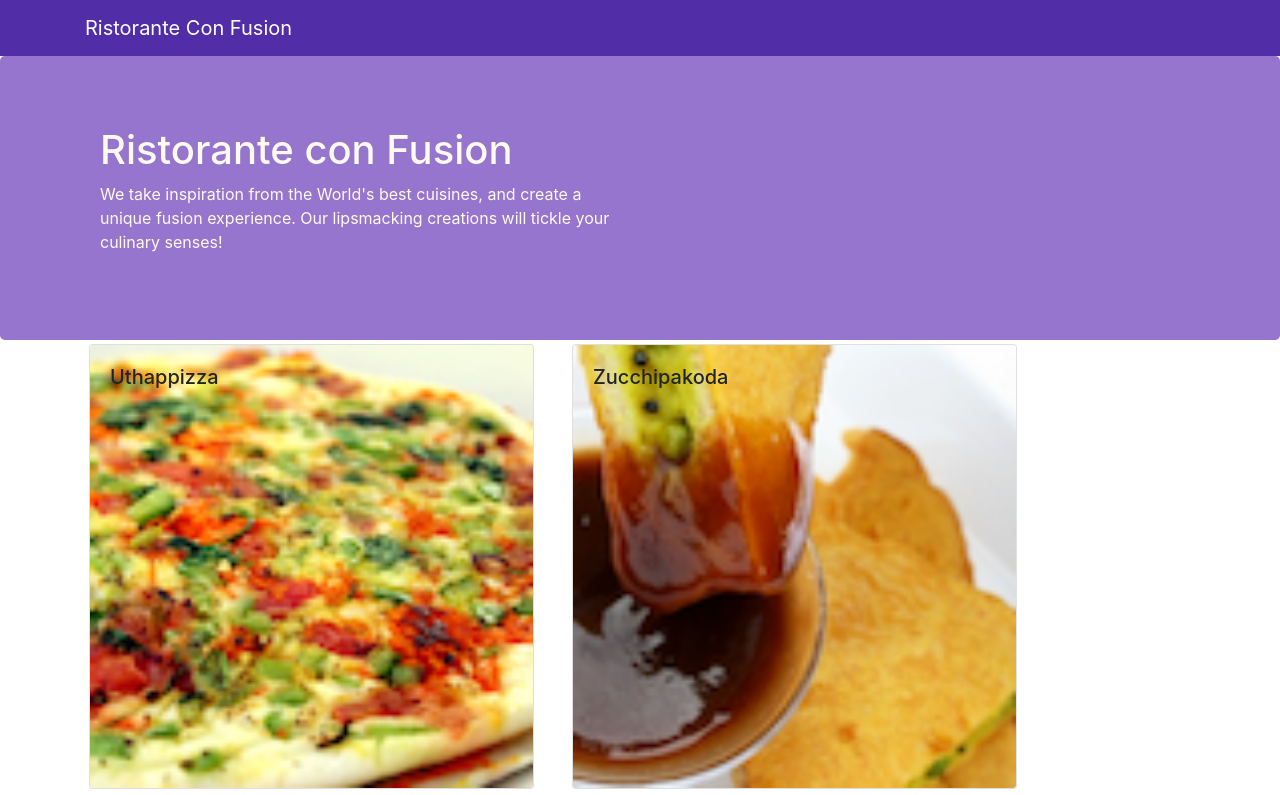
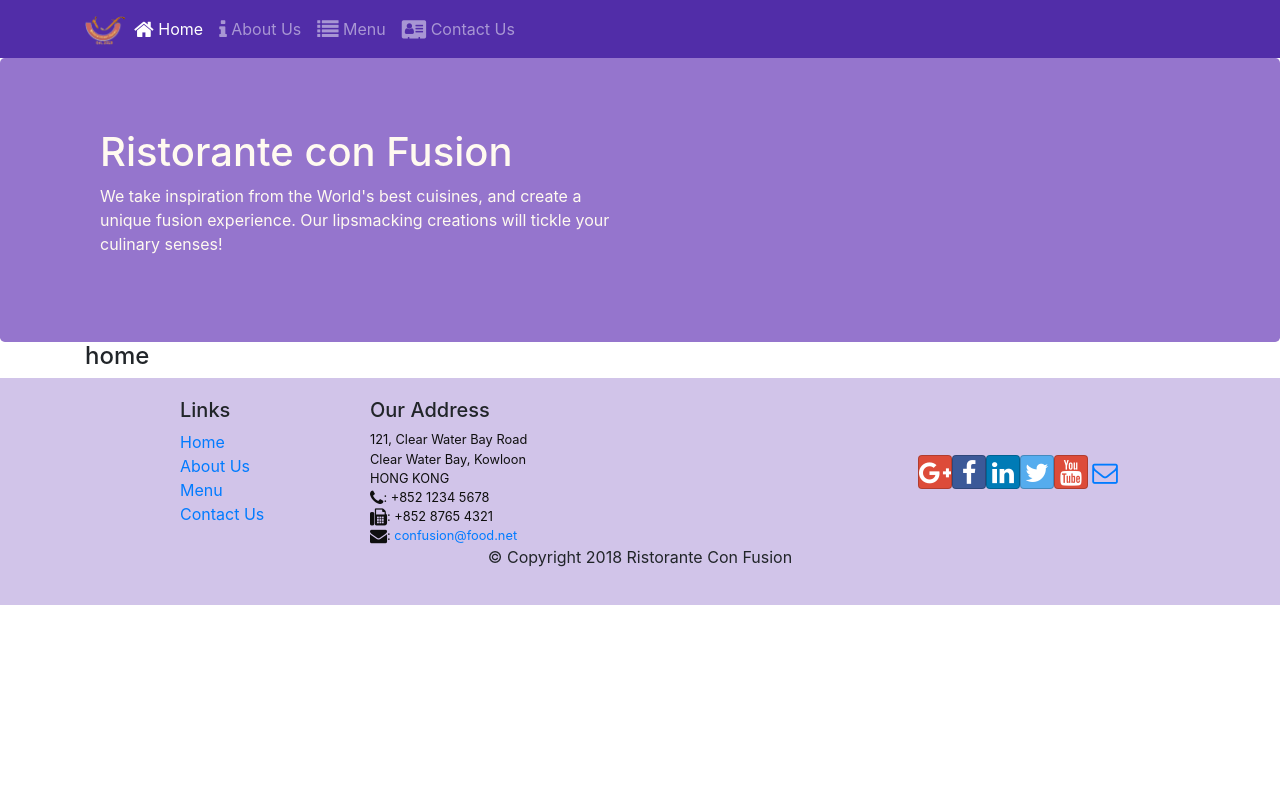
Before and after one commit to NuwanF/confusion, a React (Create React App) app: page /home in a window 1280 px wide. Shown: the top 795 px of the page. Built offline with nearby package versions, Linux system fonts and the light colour scheme.

Commit message:
React Router

```diff
--- a/src/App.js
+++ b/src/App.js
@@ -1,14 +1,17 @@
 import React, { Component } from 'react';
 import './App.css';
 import Main from './components/MainComponent';
+import { BrowserRouter } from 'react-router-dom';
 
 class App extends Component {
 
   render(){
     return (
-      <div className="App">
-        <Main />
-      </div>
+      <BrowserRouter>
+        <div className="App">
+          <Main />
+        </div>
+      </BrowserRouter>
     );
   }
 }
--- a/src/components/FooterComponent.js
+++ b/src/components/FooterComponent.js
@@ -1,4 +1,5 @@
 import React from 'react';
+import { Link } from 'react-router-dom';
 
 const Footer = (props) => {
     return(
@@ -8,10 +9,10 @@ const Footer = (props) => {
                 <div className="col-4 offset-1 col-sm-2">
                     <h5>Links</h5>
                     <ul className="list-unstyled">
-                        <li><a href="#">Home</a></li>
-                        <li><a href="#">About</a></li>
-                        <li><a href="#">Menu</a></li>
-                        <li><a href="contactus.html">Contact</a></li>
+                        <li><Link to='/home'>Home</Link></li>
+                        <li><Link to='/aboutus'>About Us</Link></li>
+                        <li><Link to='/menu'>Menu</Link></li>
+                        <li><Link to='/contactus'>Contact Us</Link></li>
                     </ul>
                 </div>
                 <div className="col-7 col-sm-5">
--- a/src/components/HeaderComponent.js
+++ b/src/components/HeaderComponent.js
@@ -1,18 +1,45 @@
 import React, {Component} from 'react';
-import {Navbar, NavbarBrand, Jumbotron} from 'reactstrap';
+import { Nav, Navbar, NavbarBrand, NavbarToggler, Collapse, NavItem, Jumbotron } from 'reactstrap';
+import { NavLink } from 'react-router-dom';
 
 class Header extends Component{
     constructor(props){
         super(props);
-        this.state={};
+        this.toggleNav = this.toggleNav.bind(this);
+        this.state={
+            isNavOpen:false
+        };
+    }
+
+    toggleNav(){
+        this.setState({
+            isNavOpen : !this.setState.isNavOpen
+        });
     }
 
     render(){
         return(
             <React.Fragment>
-                <Navbar dark >
+                <Navbar dark expand="md">
                     <div className="container">
-                        <NavbarBrand href="/">Ristorante Con Fusion</NavbarBrand>
+                        <NavbarToggler onClick={this.toggleNav} />
+                        <NavbarBrand className="mr-auto" href="/"><img src='assets/images/logo.png' height="30" width="41" alt='Ristorante Con Fusion' /></NavbarBrand>
+                        <Collapse isOpen={this.state.isNavOpen} navbar>
+                            <Nav navbar>
+                            <NavItem>
+                                <NavLink className="nav-link"  to='/home'><span className="fa fa-home fa-lg"></span> Home</NavLink>
+                            </NavItem>
+                            <NavItem>
+                                <NavLink className="nav-link" to='/aboutus'><span className="fa fa-info fa-lg"></span> About Us</NavLink>
+                            </NavItem>
+                            <NavItem>
+                                <NavLink className="nav-link"  to='/menu'><span className="fa fa-list fa-lg"></span> Menu</NavLink>
+                            </NavItem>
+                            <NavItem>
+                                <NavLink className="nav-link" to='/contactus'><span className="fa fa-address-card fa-lg"></span> Contact Us</NavLink>
+                            </NavItem>
+                            </Nav>
+                        </Collapse>
                     </div>
                 </Navbar>
                 <Jumbotron>
--- a/src/components/MainComponent.js
+++ b/src/components/MainComponent.js
@@ -1,12 +1,12 @@
 import React, { Component } from 'react';
-import {Navbar, NavbarBrand} from 'reactstrap';
 import '../App.css';
 import './HomeComponent';
+import Home from './HomeComponent';
 import Menu from './MenuComponent';
 import {DISHES} from '../shared/dishes';
-import DishDetail from './DishDetailComponent';
 import Header from './HeaderComponent';
 import Footer from './FooterComponent';
+import { Switch, Route, Redirect } from 'react-router-dom';
 
 class Main extends Component {
 
@@ -18,21 +18,23 @@ class Main extends Component {
         }
     }
 
-    onDishSelect = (dishId) => {
-        this.setState({selectedDish:dishId});
-    }
+    render(){
 
-    render(){
+        const HomePage = () => {
+            return(
+                <Home
+                />
+            );
+        }
+
         return (
             <div>
                 <Header/>
-                <Menu
-                    dishes={this.state.dishes}
-                    onClick={(dishId) => this.onDishSelect(dishId)}
-                />
-                <DishDetail
-                    selectedDish = {this.state.dishes.filter((dish) => dish.id === this.state.selectedDish)[0]}
-                />
+                <Switch>
+                    <Route path='/home' component={HomePage} />
+                    <Route exact path='/menu' component={() => <Menu dishes={this.state.dishes} />} />
+                    <Redirect to="/home" />
+                </Switch>
                 <Footer/>
             </div>
         );
--- a/src/components/menuComponent.js
+++ b/src/components/menuComponent.js
@@ -1,10 +1,9 @@
 import React from 'react';
 import { Card, CardImg, CardImgOverlay, CardTitle } from 'reactstrap';
 
-const RenderMenuItem = ({dish, onClick}) => {
+const RenderMenuItem = ({dish}) => {
   return (
-    <Card key={dish.id}
-      onClick={() => onClick(dish.id)}>
+    <Card key={dish.id}>
       <CardImg width="100%" src={dish.image} alt={dish.name} />
       <CardImgOverlay>
         <CardTitle>{dish.name}</CardTitle>
@@ -17,7 +16,7 @@ const Menu = (props) => {
     const menu = props.dishes.map((dish) => {
       return (
         <div  className="col-12 col-md-5 m-1">
-          <RenderMenuItem dish={dish} onClick={props.onClick}/>
+          <RenderMenuItem dish={dish}/>
         </div>
       );
     });
```
